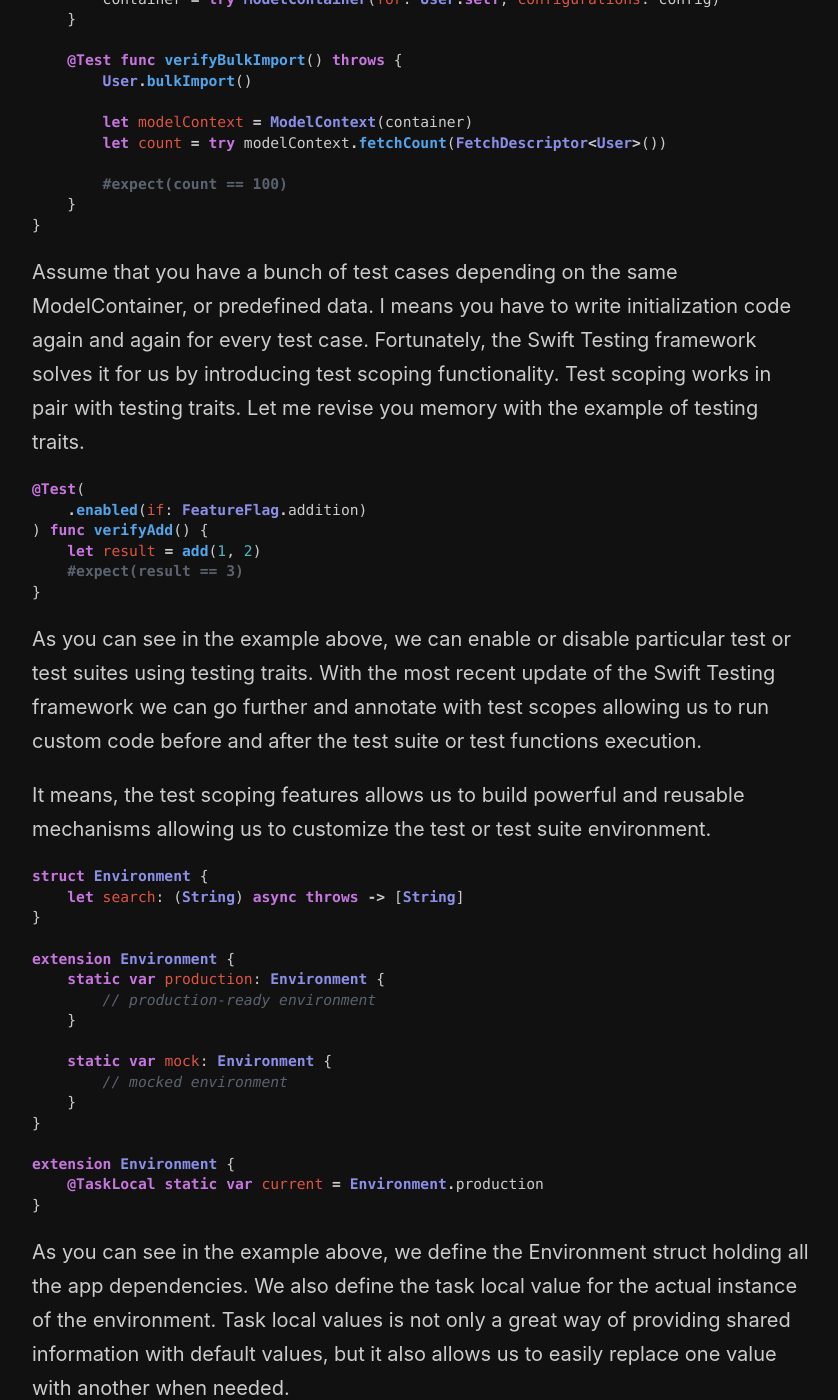
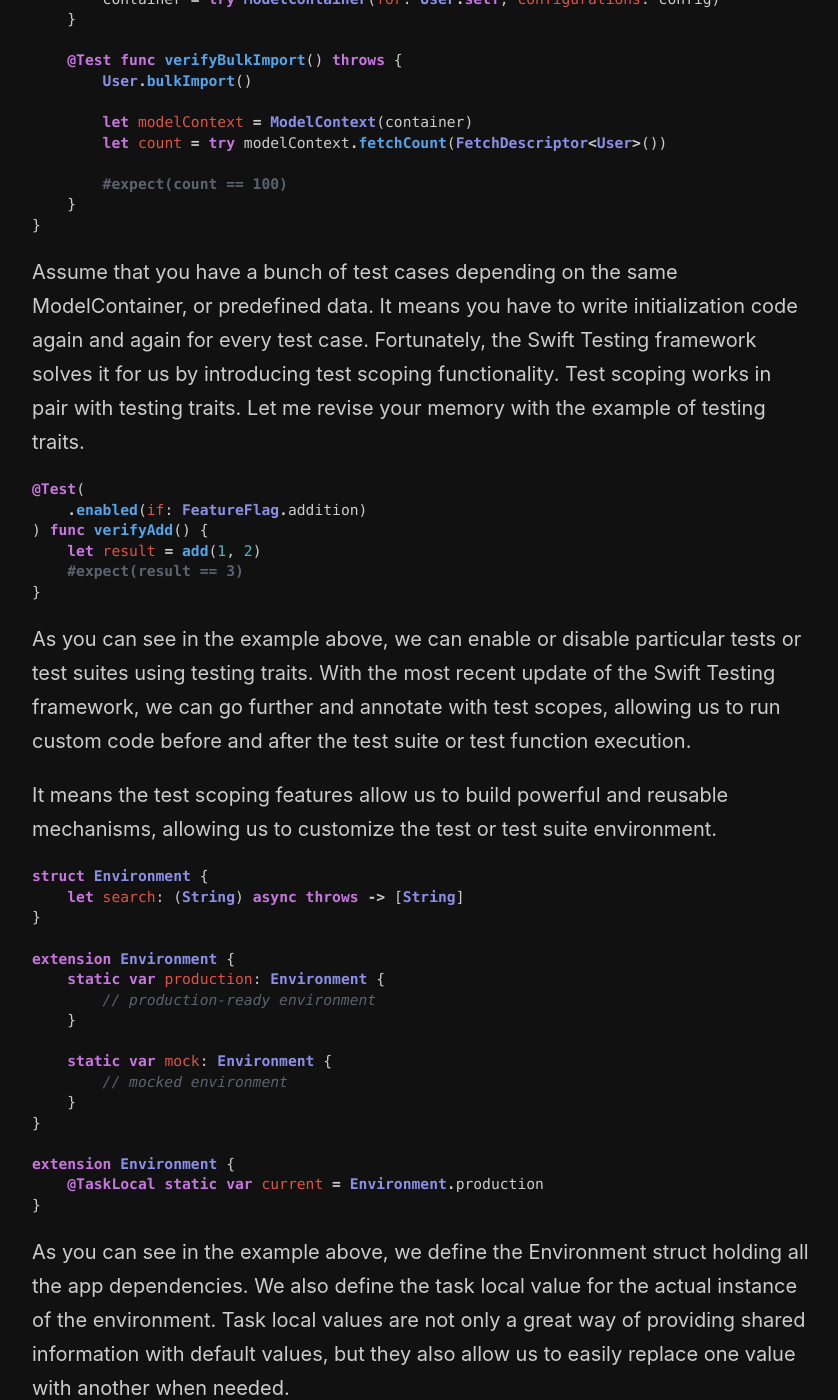
Before and after one commit to mecid/mecid.github.io, a Jekyll site: the page built from _posts/2025-04-15-introducing-swift-testing-scoping.md, in a window 1280 px wide and 1400 px high, scrolled down 814 px. Shown: the whole window, without its empty margins (218-1056 px from the left). Built offline with Jekyll 4.4.1, drawn with Linux system fonts in a browser that asks for light colours; some of the changed text lies outside the part shown.

Commit message:
test scoping post typos fixed

````diff
--- a/_posts/2025-04-15-introducing-swift-testing-scoping.md
+++ b/_posts/2025-04-15-introducing-swift-testing-scoping.md
@@ -31,7 +31,7 @@ struct ModelTests {
 }
 ```
 
-Assume that you have a bunch of test cases depending on the same ModelContainer, or predefined data. I means you have to write initialization code again and again for every test case. Fortunately, the Swift Testing framework solves it for us by introducing test scoping functionality. Test scoping works in pair with testing traits. Let me revise you memory with the example of testing traits.
+Assume that you have a bunch of test cases depending on the same ModelContainer, or predefined data. It means you have to write initialization code again and again for every test case. Fortunately, the Swift Testing framework solves it for us by introducing test scoping functionality. Test scoping works in pair with testing traits. Let me revise your memory with the example of testing traits.
 
 ```swift
 @Test(
@@ -42,9 +42,9 @@ Assume that you have a bunch of test cases depending on the same ModelContainer,
 }
 ```
 
-As you can see in the example above, we can enable or disable particular test or test suites using testing traits. With the most recent update of the Swift Testing framework we can go further and annotate with test scopes allowing us to run custom code before and after the test suite or test functions execution.
+As you can see in the example above, we can enable or disable particular tests or test suites using testing traits. With the most recent update of the Swift Testing framework, we can go further and annotate with test scopes, allowing us to run custom code before and after the test suite or test function execution.
 
-It means, the test scoping features allows us to build powerful and reusable mechanisms allowing us to customize the test or test suite environment.
+It means the test scoping features allow us to build powerful and reusable mechanisms, allowing us to customize the test or test suite environment.
 
 ```swift
 struct Environment {
@@ -66,7 +66,7 @@ extension Environment {
 }
 ```
 
-As you can see in the example above, we define the Environment struct holding all the app dependencies. We also define the task local value for the actual instance of the environment. Task local values is not only a great way of providing shared information with default values, but it also allows us to easily replace one value with another when needed.
+As you can see in the example above, we define the Environment struct holding all the app dependencies. We also define the task local value for the actual instance of the environment. Task local values are not only a great way of providing shared information with default values, but they also allow us to easily replace one value with another when needed.
 
 In our example, we use task local values with default production-ready dependencies, but our final goal is to provide a mocked version of the environment for testing purposes.
 
````
Also changed, not shown: other parts of _posts/2025-04-15-introducing-swift-testing-scoping.md (+3 -3 lines).
